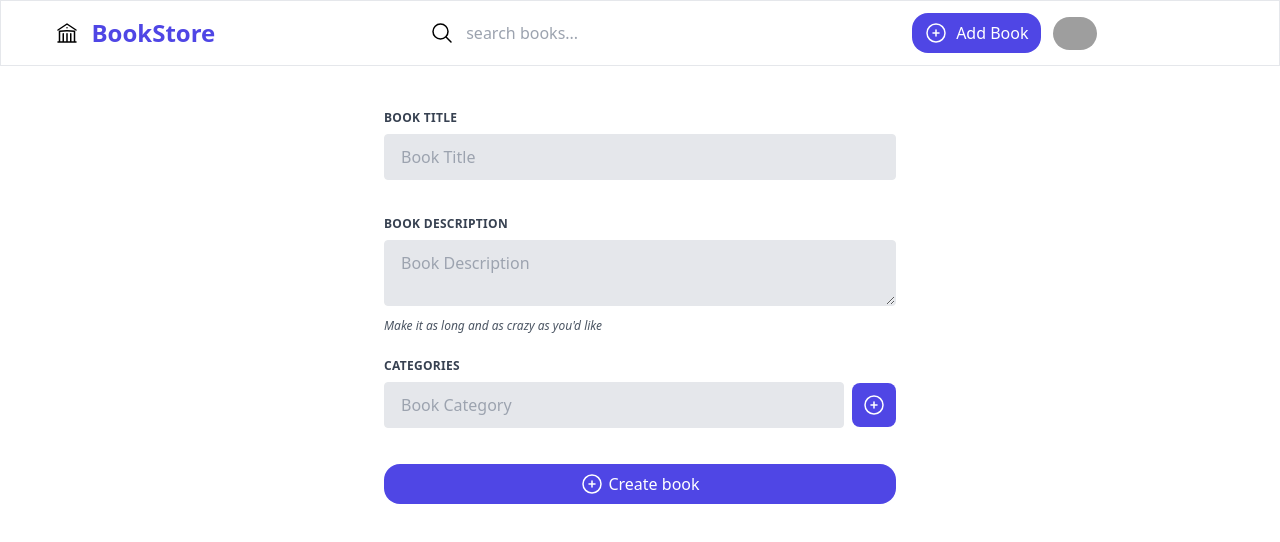
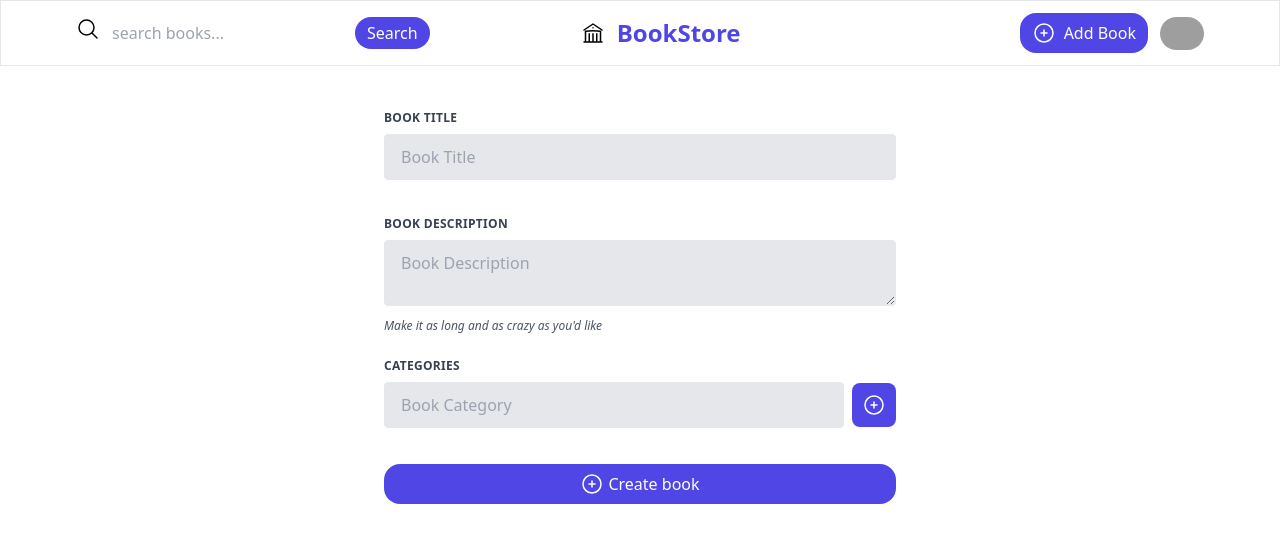
Before and after one commit to Aung-IO/library, a React (Vite) app: page /Create in a window 1280 px wide. Shown: the top 542 px of the page. Built offline with nearby package versions, Linux system fonts and the light colour scheme; grey boxes are pictures that could not be loaded.

Commit message:
add search feature

```diff
--- a/src/components/BookList.jsx
+++ b/src/components/BookList.jsx
@@ -1,11 +1,16 @@
 import React from 'react';
-import { Link } from 'react-router-dom';
+import { Link, useLocation } from 'react-router-dom';
 import book from '../assets/cover.png';
 import useFetch from '../hooks/useFetch';
 
 export default function BookList() {
 
-    let { data: books, loading, error } = useFetch('http://localhost:3000/books');
+  let location = useLocation();
+  let param = new URLSearchParams(location.search);
+  let search = param.get('search')
+
+
+    let { data: books, loading, error } = useFetch(`http://localhost:3000/books${search ? `?q=${search}` : ''}`);
 
     if (error) {
         return <p>{error}</p>
@@ -13,6 +18,7 @@ export default function BookList() {
 
     return (
         <div>
+
             {loading && <p>loading ... </p>}
             {/* book list */}
             {!!books && (
--- a/src/components/Navbar.jsx
+++ b/src/components/Navbar.jsx
@@ -1,11 +1,59 @@
-import React from "react";
-import { Link } from "react-router-dom";
+import React, { useState } from "react";
+import { Link, useNavigate } from "react-router-dom";
 
 export default function Navbar() {
+  let [search, setSearch] = useState('');
+  let navigate = useNavigate();
+
+  let handleSearch = (e) => {
+
+    navigate ('/?search='+search);
+  }
+
+  let handleKeyPress = (e) => {
+    if (e.key === 'Enter') {
+      handleSearch();
+    }
+  }
   return (
     <div>
       <nav className="border border-b-1">
-        <ul className="flex justify-around items-center p-3 max-w-6xl mx-auto">
+        <ul className="flex justify-between items-center p-3 max-w-6xl mx-auto">
+          {/* search */}
+          <li className="flex item-center gap-3">
+            <svg
+              xmlns="http://www.w3.org/2000/svg"
+              fill="none"
+              viewBox="0 0 24 24"
+              strokeWidth={1.5}
+              stroke="currentColor"
+              className="w-6 h-6"
+            >
+              <path
+                strokeLinecap="round"
+                strokeLinejoin="round"
+                d="M21 21l-5.197-5.197m0 0A7.5 7.5 0 105.196 5.196a7.5 7.5 0 0010.607 10.607z"
+              />
+            </svg>
+
+            <input
+              value={search}
+              onChange={e => setSearch(e.target.value)}
+              onKeyDown={handleKeyPress}
+              type="text"
+              placeholder="search books..."
+              className="outline-none hidden md:block"
+            />
+
+            <button
+             onClick={handleSearch}
+              className="text-white bg-primary px-3 py-1 rounded-2xl flex items-center gap-2"
+            >
+
+              <span className="hidden md:block">Search</span>
+            </button>
+          </li>
+          {/* Logo */}
           <Link
             to="/"
             className="flex item-center gap-3 md:-ml-32 cursor-pointer"
@@ -30,28 +78,8 @@ export default function Navbar() {
               BookStore
             </span>
           </Link>
-          <li className="flex item-center gap-3">
-            <svg
-              xmlns="http://www.w3.org/2000/svg"
-              fill="none"
-              viewBox="0 0 24 24"
-              strokeWidth={1.5}
-              stroke="currentColor"
-              className="w-6 h-6"
-            >
-              <path
-                strokeLinecap="round"
-                strokeLinejoin="round"
-                d="M21 21l-5.197-5.197m0 0A7.5 7.5 0 105.196 5.196a7.5 7.5 0 0010.607 10.607z"
-              />
-            </svg>
 
-            <input
-              type="text"
-              placeholder="search books..."
-              className="outline-none hidden md:block"
-            />
-          </li>
+          {/* create book and profile */}
           <li className="flex gap-3 items-center">
             {/* create book */}
 
--- a/src/data/db.json
+++ b/src/data/db.json
@@ -28,6 +28,15 @@
         "Programming",
         "Javascript"
       ]
+    },
+    {
+      "title": "HTML basic",
+      "description": "absolute HTML basic",
+      "categories": [
+        "CSS",
+        "HTML"
+      ],
+      "id": 4
     }
   ]
 }
--- a/src/pages/Create.jsx
+++ b/src/pages/Create.jsx
@@ -66,7 +66,7 @@ export default function Create() {
                 </div>
                 <div className='flex flex-wrap'>
                     {categories.map(c => (
-                        <span key={c} className=' text-white rounded-full px-1 py-1 text-sm bg-primary'> {c}</span>
+                        <span key={c} className=' text-white rounded-full px-2 py-1 mx-1 text-sm bg-primary'> {c}</span>
                     ))}
                 </div>
             </div>
```
